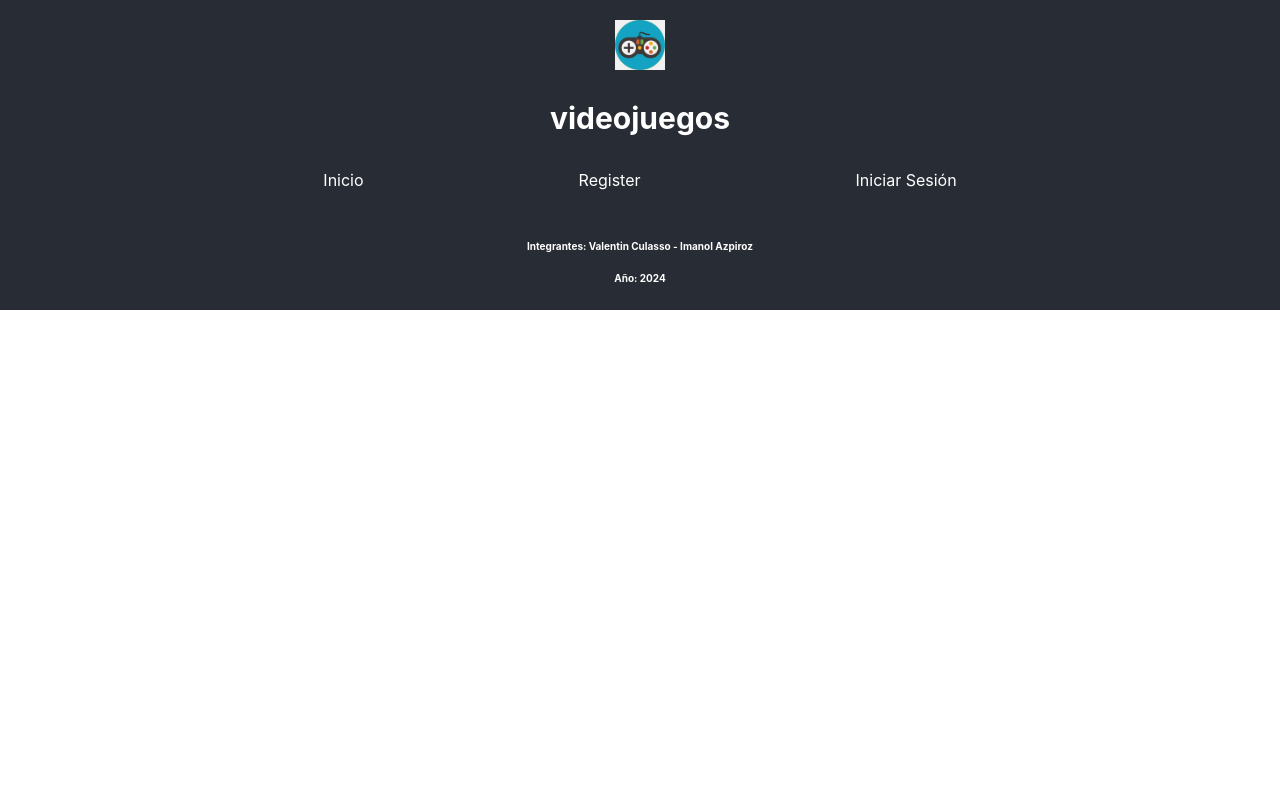
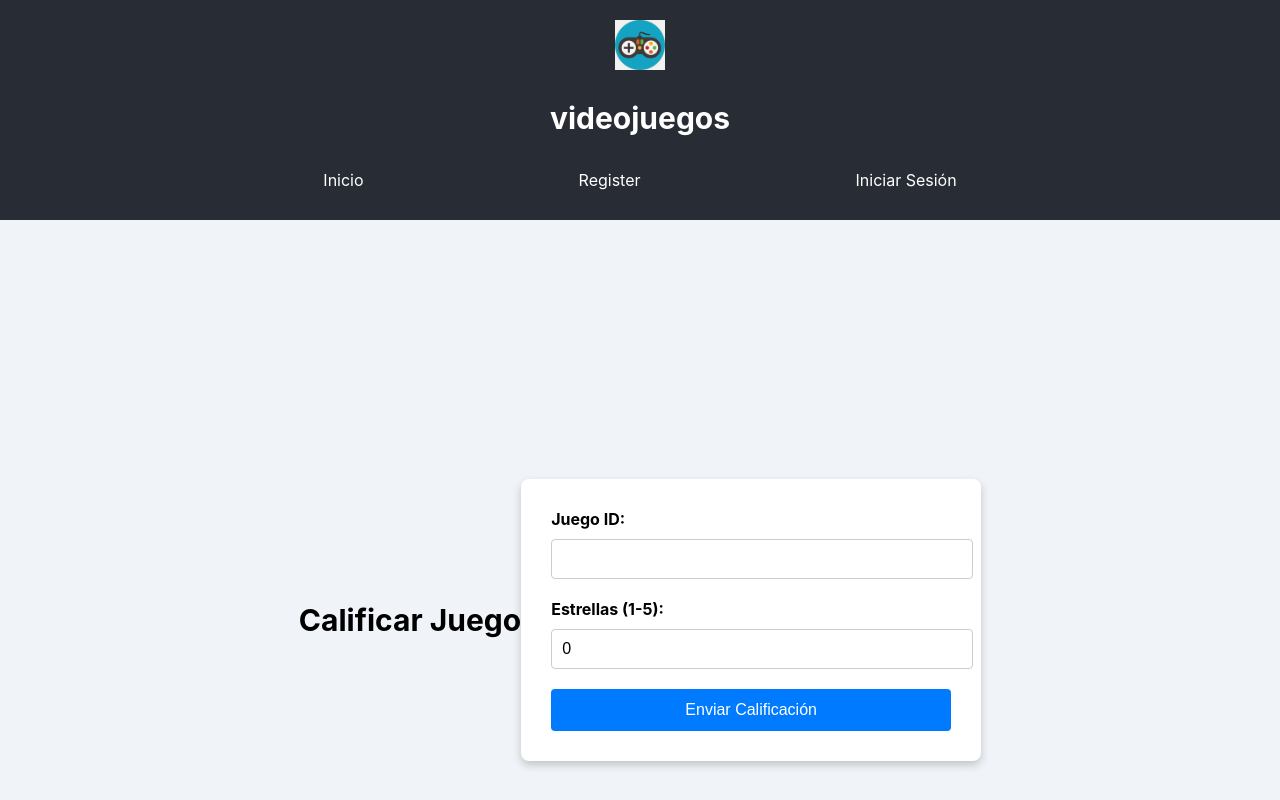
Before and after one commit to valentinculasso/Seminario-PHP---Parte-REACT, a React (Create React App) app: page /calificacion in a window 1280 px wide. Shown: the top 800 px of the page. Built offline with nearby package versions, Linux system fonts and the light colour scheme.

Commit message:
actualizacion de componentes

```diff
--- a/src/App.js
+++ b/src/App.js
@@ -1,5 +1,5 @@
-import React, { useState, useEffect } from 'react';
 import { BrowserRouter as Router, Route, Routes } from 'react-router-dom';
+import { UserProvider } from './pages/pagesLogin/userContext'; // Importar el contexto
 import HeaderComponent from './components/HeaderComponent';
 import FooterComponent from './components/FooterComponent';
 import NavBarComponent from './components/NavBarComponent';
@@ -7,33 +7,21 @@ import JuegoPage from './pages/pagesJuego/juegoPage';
 import DetalleJuego from './pages/pagesJuego/detalleJuego';
 import LoginPage from './pages/pagesLogin/loginPage';
 import RegisterPage from './pages/pagesRegistro/registerPage';
+import CalificacionPage from './pages/pagesCalificacion/calificacionPage';
 
 
 function App() {
 
-  const [user, setUser] = useState(null);
-
-  useEffect(() => {
-    const token = localStorage.getItem('token');
-    const username = localStorage.getItem('username');
-    if (token && username) {
-        setUser({ username, token });
-    }
-  }, []);
-
-  const handleLogout = () => {
-    localStorage.removeItem('token');
-    localStorage.removeItem('username');
-    setUser(null);
-};
-
   return (
+    <UserProvider>
       <Router>
         <HeaderComponent />
-      <NavBarComponent user={user} onLogout={handleLogout}/>
+        <NavBarComponent />
         <Routes>
 
           <Route path="/" element={<JuegoPage/>} />
+
+          <Route path="/calificacion" element={<CalificacionPage/>} />
 
           <Route path="/juegos/:id" element={<DetalleJuego/>} />
 
@@ -44,10 +32,8 @@ function App() {
         </Routes>
         <FooterComponent />
       </Router>
+    </UserProvider>
   );
 }
 
-// Fetch nativo javascript , axios dependencia
-
-
 export default App;
--- /dev/null
+++ b/src/pages/axiosConfig.js
@@ -0,0 +1,18 @@
+import axios from 'axios';
+
+// Creo una instancia de axios sin agregar el token automáticamente
+const api = axios.create({
+  baseURL: 'http://localhost:8000', // La URL base de tu API
+});
+
+// Con esta función puedo agregar el token al header si es necesario
+export const setAuthHeader = () => {
+  const token = localStorage.getItem('token');
+  if (token) {
+    api.defaults.headers['Authorization'] = `Bearer ${token}`;
+  } else {
+    delete api.defaults.headers['Authorization']; // Elimina el token si no hay
+  }
+};
+
+export default api;
--- /dev/null
+++ b/src/pages/pagesCalificacion/calificacionPage.css
@@ -0,0 +1,49 @@
+/* Asegúrate de que el contenedor principal ocupe toda la altura de la pantalla */
+.calificacion-page {
+    display: flex;
+    justify-content: center;  /* Centra horizontalmente */
+    align-items: center;      /* Centra verticalmente */
+    min-height: 100vh;         /* Asegura que el contenedor ocupe toda la altura de la pantalla */
+    background-color: #f0f4f8; /* Fondo de la página */
+}
+
+/* Formulario */
+.calificacion-form {
+    background-color: #fff;
+    padding: 30px;
+    border-radius: 8px;
+    box-shadow: 0 4px 8px rgba(0, 0, 0, 0.2);
+    width: 100%;
+    max-width: 400px; /* Ancho máximo del formulario */
+}
+
+.calificacion-form label {
+    display: block;
+    font-weight: bold;
+    margin-bottom: 10px;
+}
+
+.calificacion-form input {
+    width: 100%;
+    padding: 10px;
+    margin-bottom: 20px;
+    border: 1px solid #ccc;
+    border-radius: 4px;
+    font-size: 16px;
+}
+
+.calificacion-form button {
+    width: 100%;
+    padding: 12px;
+    background-color: #007bff;
+    color: #fff;
+    border: none;
+    border-radius: 4px;
+    font-size: 16px;
+    cursor: pointer;
+    transition: background-color 0.3s;
+}
+
+.calificacion-form button:hover {
+    background-color: #0056b3;
+}
--- /dev/null
+++ b/src/pages/pagesCalificacion/calificacionPage.js
@@ -0,0 +1,77 @@
+import React, { useState } from 'react';
+import { setAuthHeader } from '../axiosConfig';
+import './calificacionPage.css';
+import api from '../axiosConfig';
+
+function CalificacionPage() {
+    // Estados para almacenar los datos del formulario
+    const [juegoID, setJuegoID] = useState('');
+    const [estrellas, setEstrellas] = useState(0);
+    const [error, setError] = useState(null);
+    const [successMessage, setSuccessMessage] = useState('');
+
+    // Función para manejar el envío del formulario
+    const handleSubmit = (e) => {
+        e.preventDefault();
+
+        setAuthHeader(); // Llamar a la función para establecer el token en las solicitudes
+
+        if (juegoID === '' || estrellas < 1 || estrellas > 5) {
+            setError('Por favor, completa todos los campos correctamente.');
+            return;
+        }
+
+        api.post('/calificacion', { juego_id: juegoID, estrellas })
+            .then(() => {
+                setSuccessMessage('Calificación enviada correctamente!');
+                setError(null);
+                setJuegoID('');
+                setEstrellas(0);
+            })
+            .catch(() => {
+                setError('Hubo un error al enviar la calificación.');
+                setJuegoID('');
+                setEstrellas(0);
+                setSuccessMessage('');
+            });
+    };
+
+    return (
+        <div className="calificacion-page">
+            <h1>Calificar Juego</h1>
+
+            {/* Mostrar mensaje de éxito o error */}
+            {successMessage && <div className="success-message">{successMessage}</div>}
+            {error && <div className="error-message">{error}</div>}
+
+            {/* Formulario de calificación */}
+            <form onSubmit={handleSubmit} className="calificacion-form">
+                <div>
+                    <label>Juego ID:</label>
+                    <input
+                        type="text"
+                        value={juegoID}
+                        onChange={(e) => setJuegoID(e.target.value)}
+                        required
+                    />
+                </div>
+
+                <div>
+                    <label>Estrellas (1-5):</label>
+                    <input
+                        type="number"
+                        min="1"
+                        max="5"
+                        value={estrellas}
+                        onChange={(e) => setEstrellas(e.target.value)}
+                        required
+                    />
+                </div>
+
+                <button type="submit">Enviar Calificación</button>
+            </form>
+        </div>
+    );
+}
+
+export default CalificacionPage;
--- a/src/pages/pagesJuego/detalleJuego.js
+++ b/src/pages/pagesJuego/detalleJuego.js
@@ -1,6 +1,6 @@
 import React, { useEffect, useState } from 'react';
 import { useParams } from 'react-router-dom';
-import axios from 'axios';
+import api from '../axiosConfig';
 import './detalleJuego.css';
 
 function DetalleJuego() {
@@ -14,7 +14,7 @@ function DetalleJuego() {
     }, [id]);
 
     const fetchGame = (id) => {
-        axios.get(`http://localhost:8000/juegos/${id}`)
+        api.get(`/juegos/${id}`)
             .then((response) => {
                 setJuego(response.data);
                 setError(null);
--- a/src/pages/pagesJuego/juegoPage.js
+++ b/src/pages/pagesJuego/juegoPage.js
@@ -1,5 +1,5 @@
 import React, { useEffect, useState } from 'react';
-import axios from 'axios'; // Este import es de axios para realizar solicitudes HTTP
+import api from '../axiosConfig';
 import { Link } from 'react-router-dom'; // Este import me permite que al hacerle click a un nombre de juego (enlace) se ejecute detalleJuego.js en otras palabras me lleve a la URL de ese juego
 import './juegoPage.css'; // Este import importa el archivo CSS para estilos
 
@@ -20,7 +20,7 @@ function JuegoPage() {
     // Función para obtener los datos de los juegos desde el backend
     const fetchGameData = (pagina) => {
         // Realiza una solicitud GET a la API, pasando la página actual como parámetro
-        axios.get(`http://localhost:8000/juegos?pagina=${pagina}`)
+        api.get(`/juegos?pagina=${pagina}`)
             .then((response) => {
                 // Si la solicitud es exitosa, guarda los datos de los juegos en el estado
                 setJuegos(response.data.result);
--- /dev/null
+++ b/src/pages/pagesLogin/userContext.js
@@ -0,0 +1,39 @@
+import React, { createContext, useState, useContext, useEffect } from 'react';
+
+// Creo el contexto de usuario
+const UserContext = createContext();
+// "Hook" para acceder facilmente al conexto
+export const useUser = () => useContext(UserContext);
+// Proveedor del conexto de usuario
+export const UserProvider = ({ children }) => {
+  const [user, setUser] = useState(null); // Con este estado almaceno al usuario logeado
+
+  // Restaura la sesión al cargar el contexto, basicamente si apreto F5 no se me cierra la sesion (antes se cerraba y tenia q logear de nuevo)
+  useEffect(() => {
+    const token = localStorage.getItem('token');
+    if (token) {
+      const savedUser = localStorage.getItem('username');
+      setUser({ username: savedUser });
+    }
+  }, []);
+
+  // Funcion para iniciar sesion, almaceno los datos del usuario
+  const login = (userData) => {
+    setUser(userData);
+    localStorage.setItem('username', userData.username);
+  };
+
+  // Funcion para cerrar sesion, limpio los datos del usuario
+  const logout = () => {
+    setUser(null);
+    localStorage.removeItem('token');
+    localStorage.removeItem('username');
+  };
+
+  // Proveo el valor del contexto para que este disponible en los componentes "hijos"
+  return (
+    <UserContext.Provider value={{ user, login, logout }}>
+      {children}
+    </UserContext.Provider>
+  );
+};
--- a/src/pages/pagesRegistro/registerPage.js
+++ b/src/pages/pagesRegistro/registerPage.js
@@ -1,5 +1,5 @@
 import React, { useState } from 'react';
-import axios from 'axios';
+import api from '../axiosConfig';
 import './RegisterPage.css'; // Asegúrate de tener un archivo de estilos
 
 function RegistroPage() {
@@ -24,7 +24,7 @@ function RegistroPage() {
             return;
         }
 
-        axios.post('http://localhost:8000/register',{
+        api.post('/register',{
                 nombre_usuario: username,
                 clave: password
             }).then(function (response){
```
Also changed, not shown: src/components/NavBarComponent.js (+9 -4 lines), src/pages/pagesLogin/loginPage.js (+7 -4 lines). Lines whose indentation alone changed are shown as unchanged.
